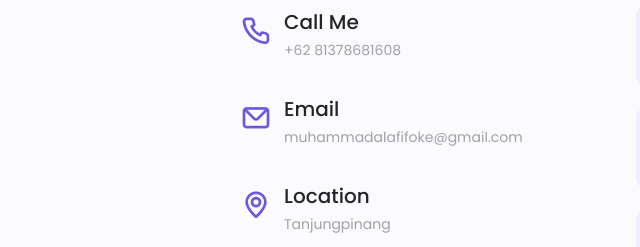
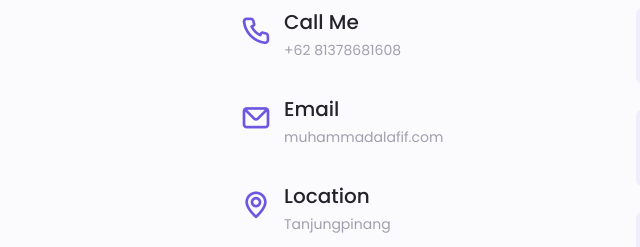
Before and after one commit to muhammadal-afif/muhammadal-afif.github.io, a plain HTML site: page index.html in a window 1280 px wide. Shown: the part 4100-4347 px from the top of the page, 16-656 px from the left. Drawn offline with nearby package versions, Linux system fonts and the light colour scheme.

Commit message:
Update index.html

```diff
--- a/index.html
+++ b/index.html
@@ -516,7 +516,7 @@
                         <i class="uil uil-envelope contact__icon"></i>
                         <div>
                             <h3 class="contact__title">Email</h3>
-                            <span class="contact__subtitle">muhammadalafifoke@gmail.com</span>
+                            <span class="contact__subtitle">muhammadalafif.com</span>
                         </div>
                     </div>
                     <div class="contact__information">
```
